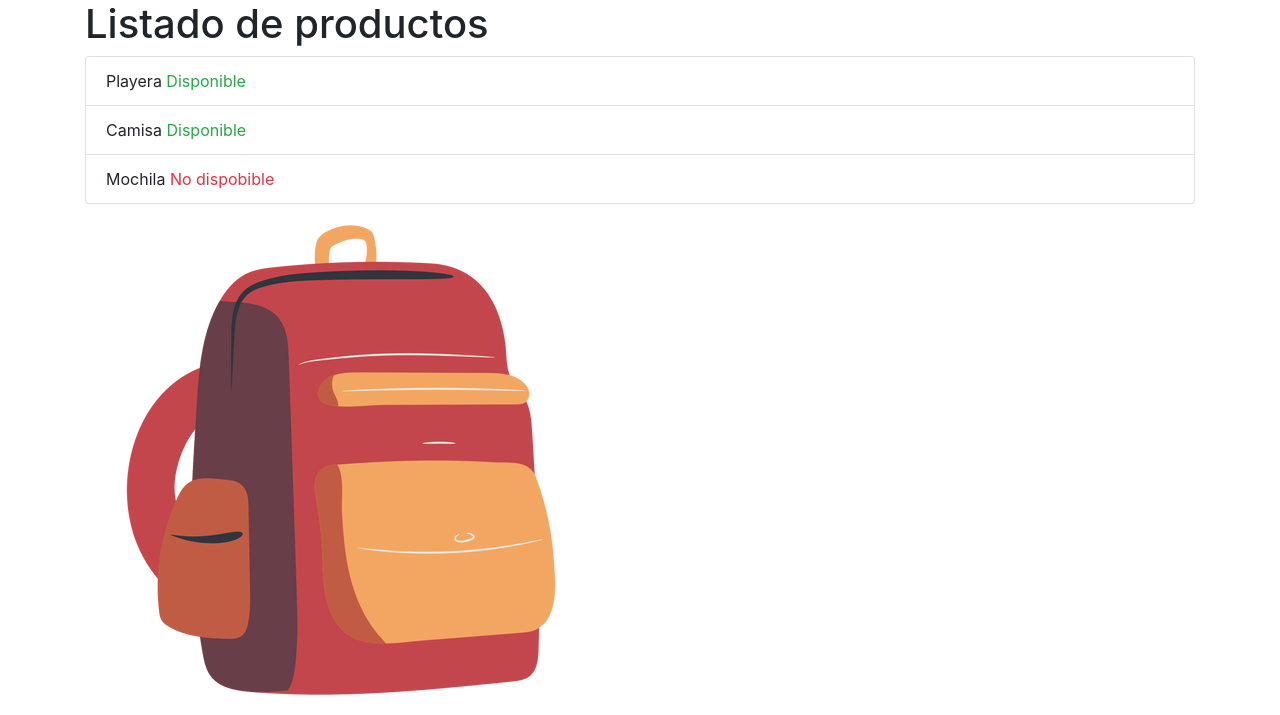
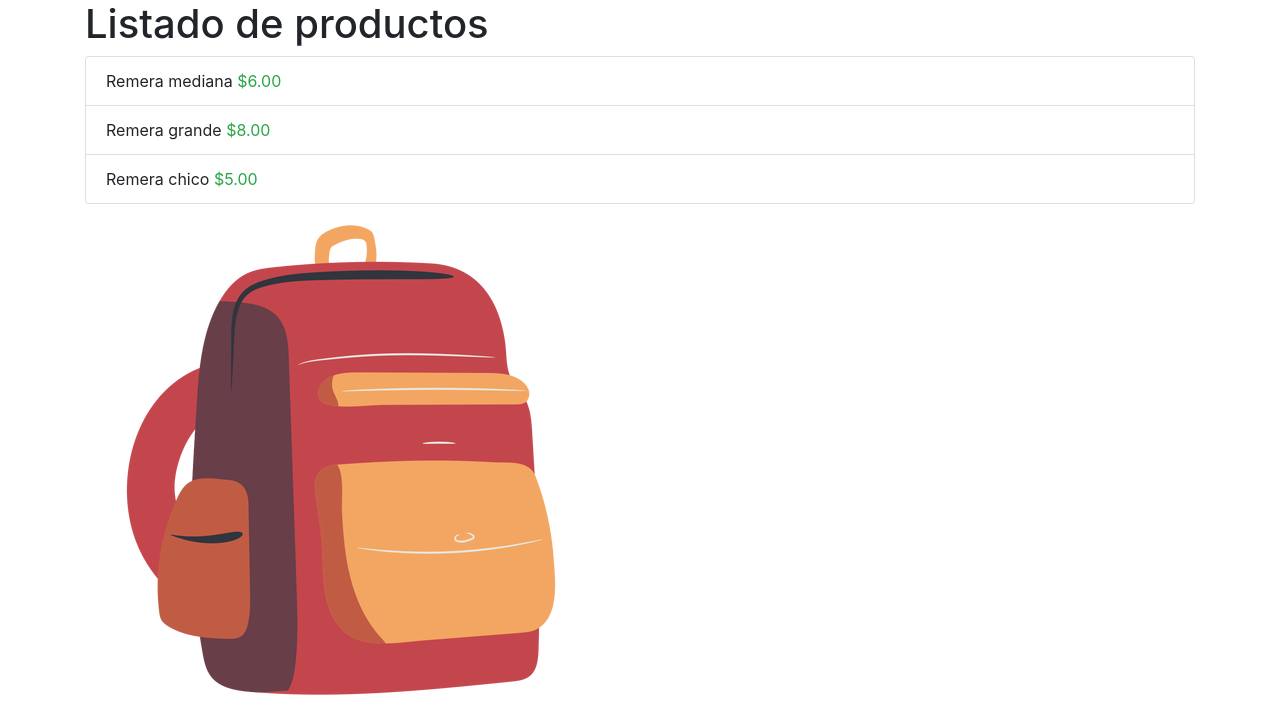
Before and after one commit to FrancisVillalba/facilito_store, a Django app: page / in a window 1280 px wide. Shown: the part 56-771 px from the top of the page. Run offline with Django 3.2, Linux system fonts and the light colour scheme; data comes from the database, SQL or seed files in the repository; both versions use the stored data as it was after the commit; some libraries are stand-ins or nearby versions.

Commit message:
Modulo 4 - Clase 4 listado de productos

```diff
--- a/facilito_store/facilito_store/views.py
+++ b/facilito_store/facilito_store/views.py
@@ -4,13 +4,25 @@ from django.shortcuts import redirect
 from django.contrib import messages
 from .forms import RegisterForm
 from django.contrib.auth.models import User
+from products.models import Product
 
+def index(request):
 
+    products = Product.objects.all().order_by('-id')
+
+    return render(
+        request,
+        "index.html",
+        {
+            "message": "Listado de productos",
+            "title": "Productos",
+            "products": products,
+        }
+    )
 
 def login_vw(request):
     if request.user.is_authenticated:
         return redirect('vw-index')
-
 
     if request.method == 'POST':
         username = request.POST.get('username')
@@ -30,12 +42,12 @@ def login_vw(request):
     })
 
 def register_vw(request):
-    print('HOLAAAAAAAA1')
+
     if request.user.is_authenticated:
-        print('HOLAAAAAAAA')
+
         return redirect('vw-index')
 
-    print('HOLAAAAAAAA2')
+
     form = RegisterForm(request.POST or None)
 
     if request.method == 'POST' and form.is_valid():
@@ -60,19 +72,3 @@ def logout_vw(request):
 
     messages.success(request, 'Sessión cerrada')
     return redirect('vw-login')
-
-def index(request):
-
-    return render(
-        request,
-        "index.html",
-        {
-            "message": "Listado de productos",
-            "title": "Productos",
-            "products": [
-                {"title": "Playera", "price": 5, "stock": True},
-                {"title": "Camisa", "price": 7, "stock": True},
-                {"title": "Mochila", "price": 20, "stock": False}
-            ],
-        }
-    )
--- a/facilito_store/templates/index.html
+++ b/facilito_store/templates/index.html
@@ -13,11 +13,9 @@
 
               {{product.title}}
                 <!-- comentario -->
-                {% if product.stock %}
-                    <span class="text-success" >Disponible</span>
-                {% else %}
-                    <span class="text-danger" >No dispobible</span>
-                {% endif %}
+
+              <span class="text-success" >${{product.price}}</span>
+
 
             </li>
         {% endfor %}
```
Also changed, not shown: facilito_store/db.sqlite3.
